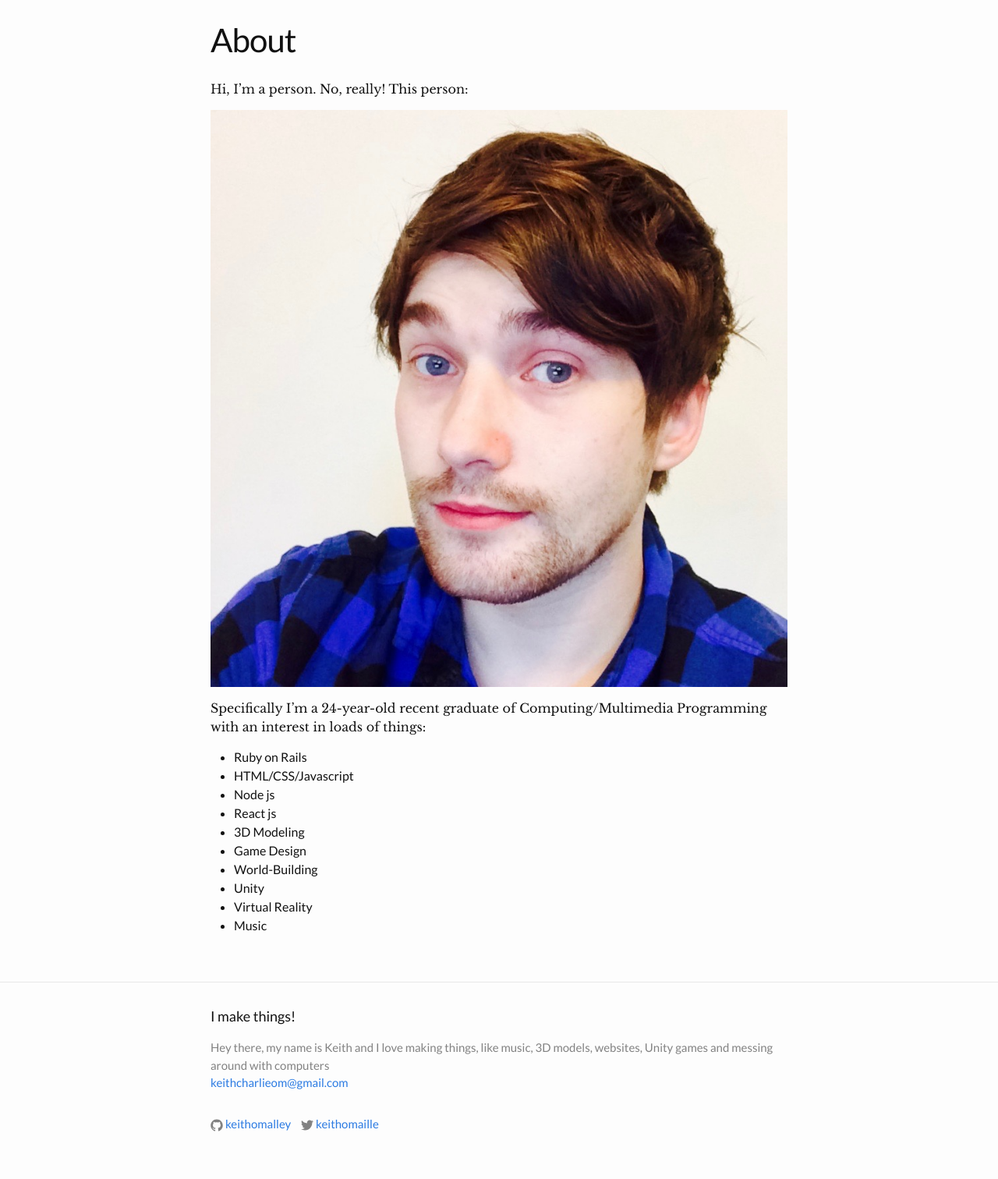
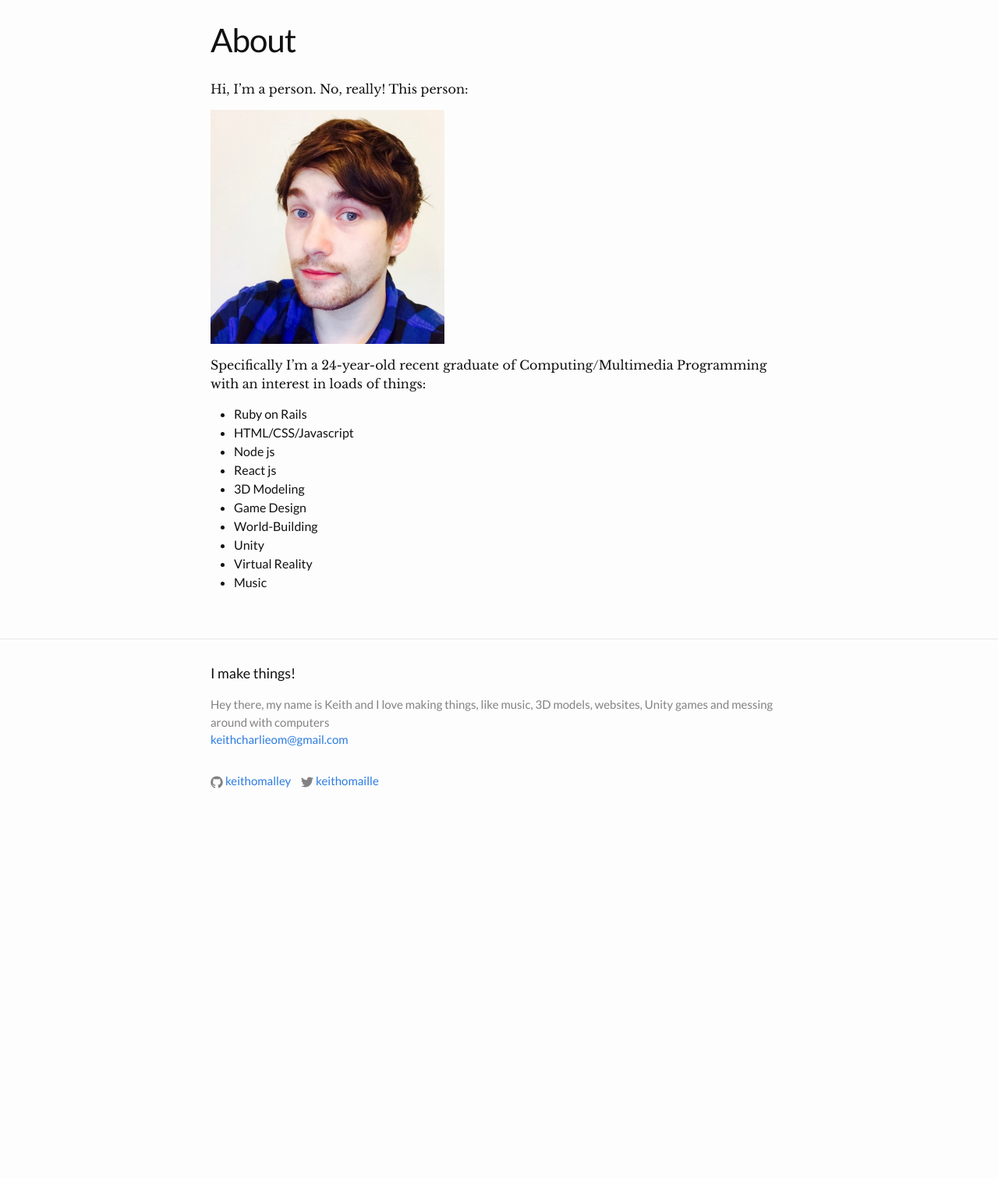
Before and after one commit to keithomalley/blog-thing, a Jekyll site: the page built from about.md, in a window 1280 px wide. Shown: the part 482-1994 px from the top of the page at 78% size. Built offline with Jekyll 4.4.1, drawn with Linux system fonts in a browser that asks for light colours; some web fonts are replaced; after the commit the page ends 1554 px from its top, so only the background shows below that.

Commit message:
Do it please

```diff
--- a/_sass/_posts.scss
+++ b/_sass/_posts.scss
@@ -6,3 +6,10 @@
   background-size:cover;
   background-position: center;
 }
+
+.post-content {
+  img {
+    max-width:300px;
+    text-align:center;
+  }
+}
```
